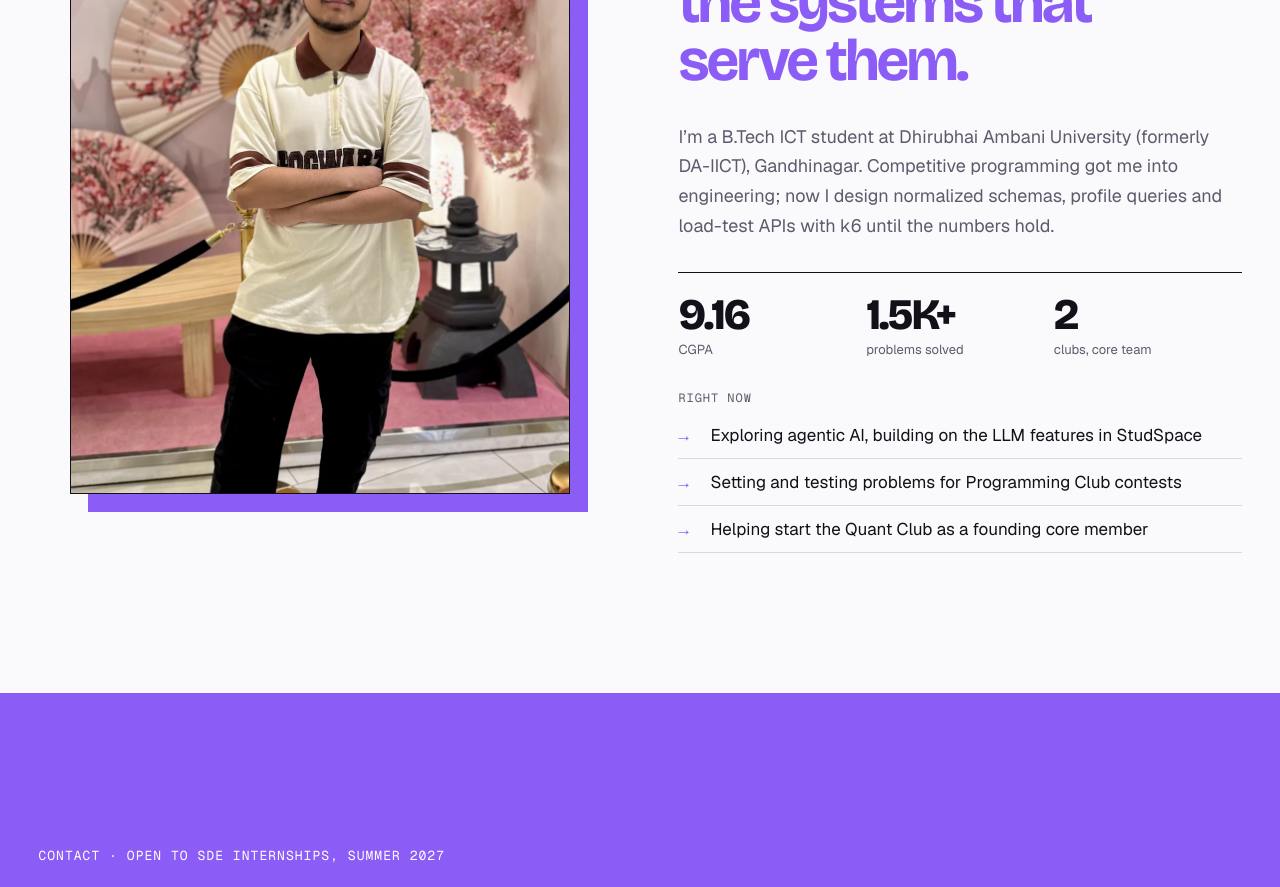
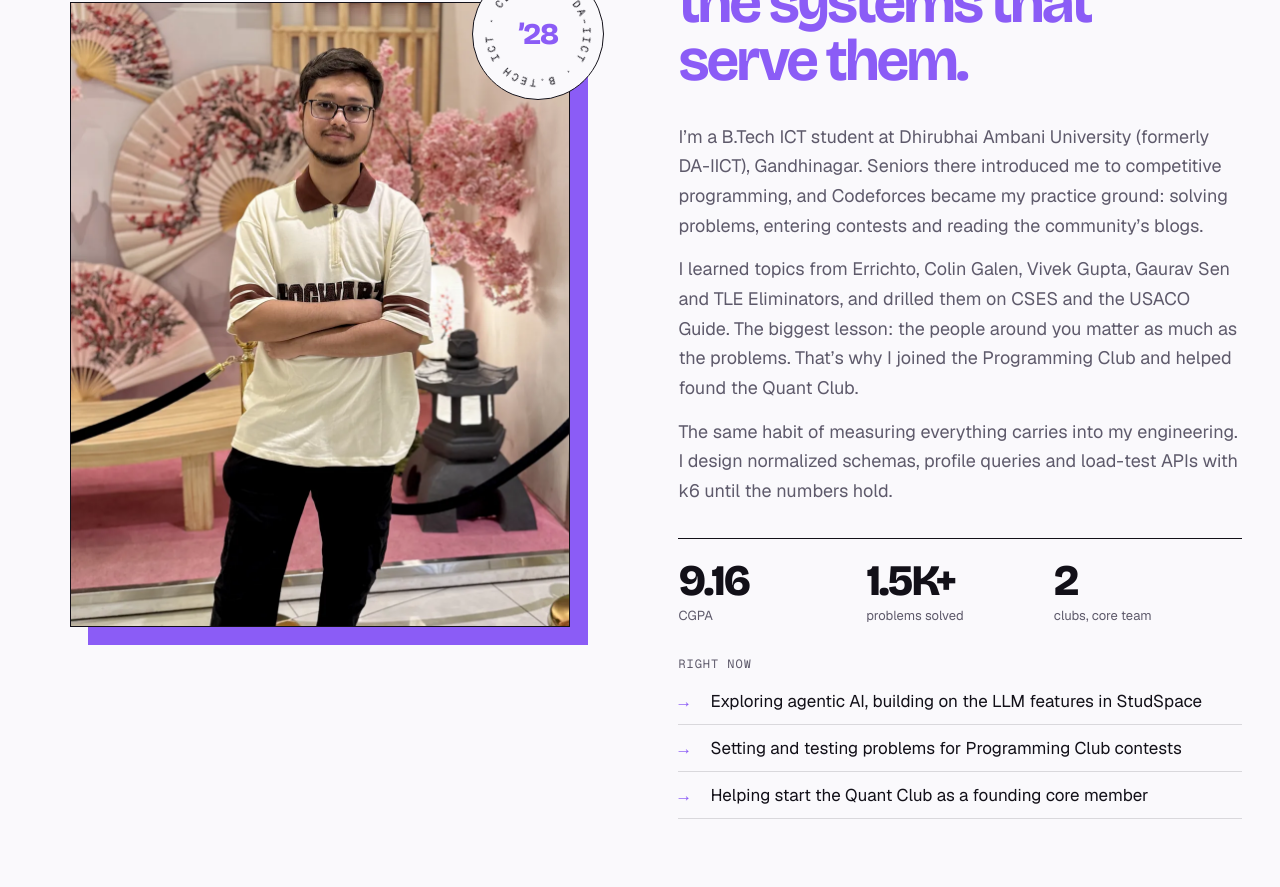
Before and after one commit to Shane07p/portfolio, a React (Vite) app: page / in a window 1280 px wide. Shown: the part 9820-10707 px from the top of the page. Built offline with nearby package versions, Linux system fonts and the light colour scheme; no server answers.

Commit message:
Tell the competitive programming story in About

```diff
--- a/src/components/About.css
+++ b/src/components/About.css
@@ -99,12 +99,19 @@
 }
 
 .about__body {
-  margin: 0;
   max-width: 560px;
   font-size: 18px;
   line-height: 1.65;
   color: var(--mute);
   text-wrap: pretty;
+}
+
+.about__body p {
+  margin: 0;
+}
+
+.about__body p + p {
+  margin-top: 14px;
 }
 
 .about__stats {
--- a/src/components/About.tsx
+++ b/src/components/About.tsx
@@ -30,9 +30,11 @@ export function About() {
           <h2 data-reveal="" className="about__headline">
             {about.headline} <span>{about.headlineAccent}</span>
           </h2>
-          <p data-reveal="" className="about__body">
-            {about.body}
-          </p>
+          <div data-reveal="" className="about__body">
+            {about.body.map((para) => (
+              <p key={para}>{para}</p>
+            ))}
+          </div>
           <div data-reveal="" className="about__stats">
             {about.stats.map((s) => (
               <div key={s.l} className="about__stat">
--- a/src/data/content.ts
+++ b/src/data/content.ts
@@ -249,7 +249,11 @@ export const gallery: { cap: string; width: string; tilt: string; image?: string
 export const about = {
   headline: 'Graphs and trees came first.',
   headlineAccent: 'Then the systems that serve them.',
-  body: 'I’m a B.Tech ICT student at Dhirubhai Ambani University (formerly DA-IICT), Gandhinagar. Competitive programming got me into engineering; now I design normalized schemas, profile queries and load-test APIs with k6 until the numbers hold.',
+  body: [
+    'I’m a B.Tech ICT student at Dhirubhai Ambani University (formerly DA-IICT), Gandhinagar. Seniors there introduced me to competitive programming, and Codeforces became my practice ground: solving problems, entering contests and reading the community’s blogs.',
+    'I learned topics from Errichto, Colin Galen, Vivek Gupta, Gaurav Sen and TLE Eliminators, and drilled them on CSES and the USACO Guide. The biggest lesson: the people around you matter as much as the problems. That’s why I joined the Programming Club and helped found the Quant Club.',
+    'The same habit of measuring everything carries into my engineering. I design normalized schemas, profile queries and load-test APIs with k6 until the numbers hold.',
+  ],
   stats: [
     { v: '9.16', l: 'CGPA' },
     { v: '1.5K+', l: 'problems solved' },
```
